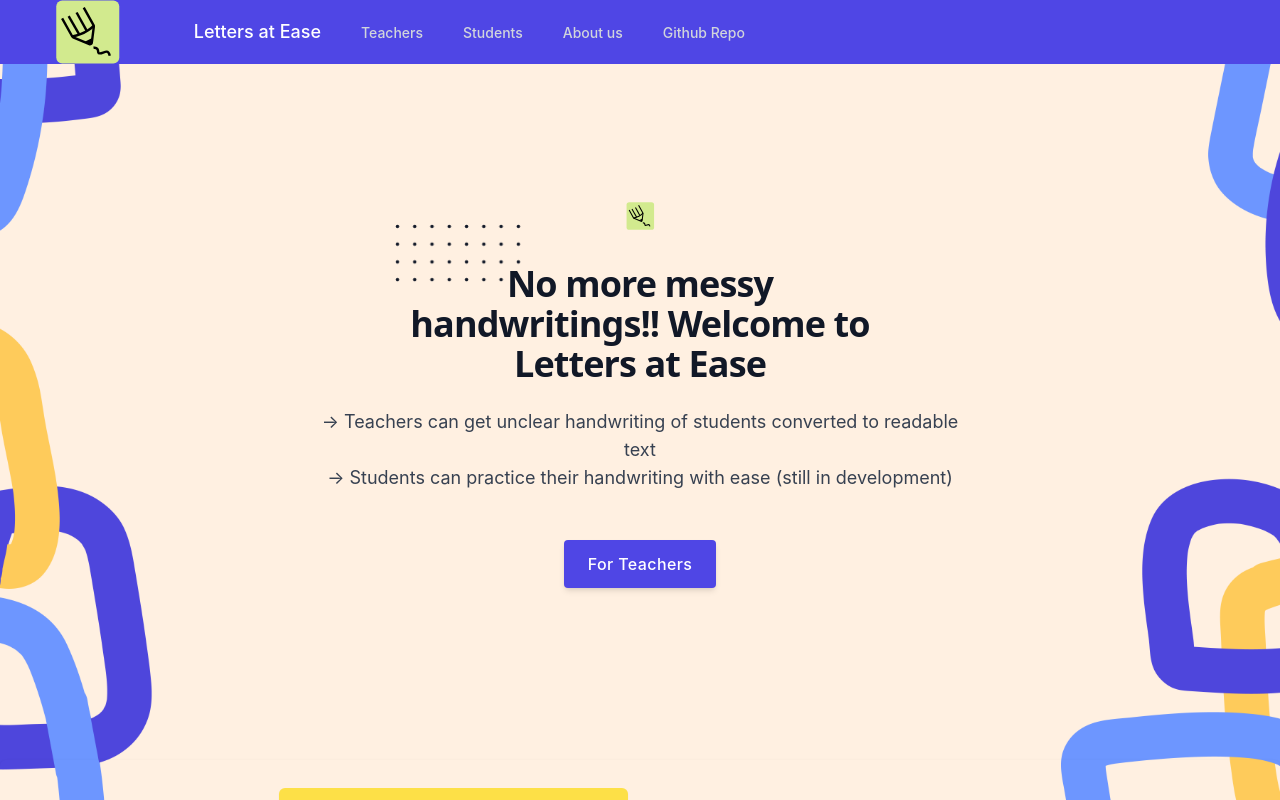
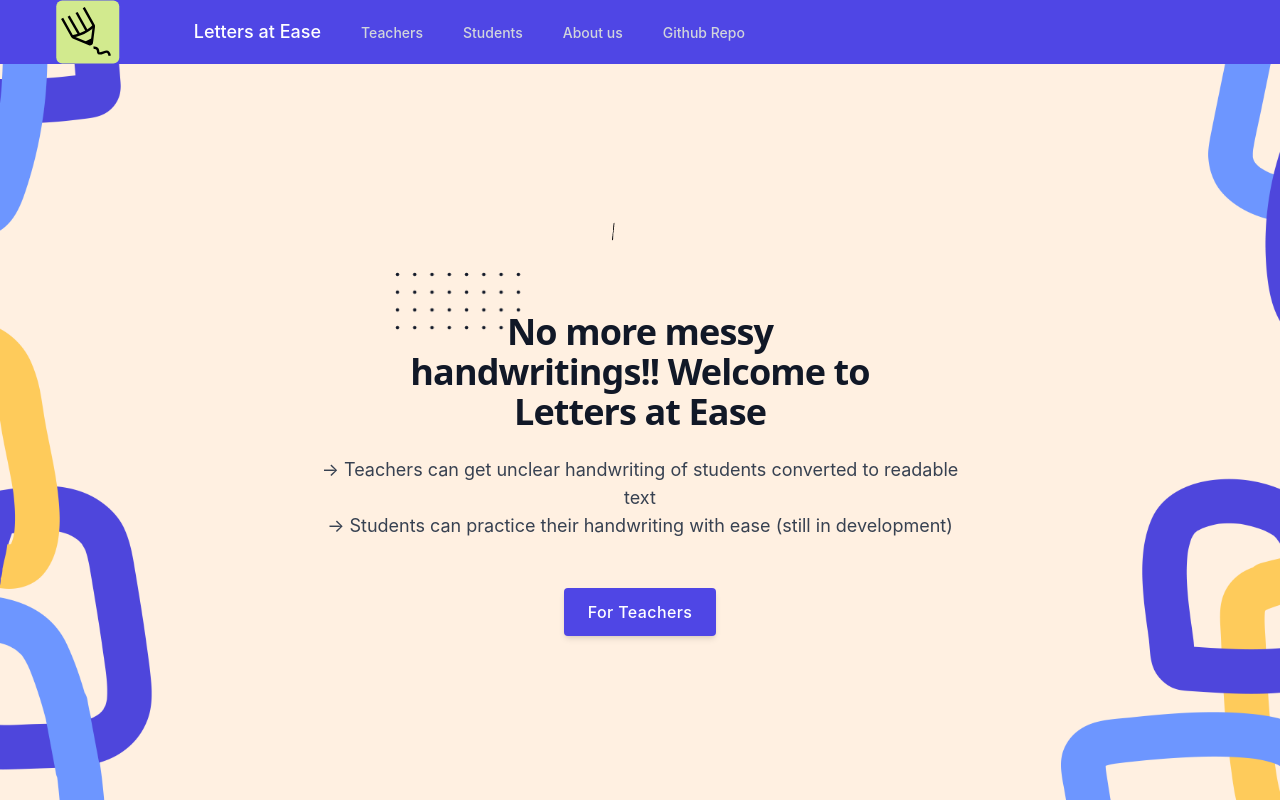
Before and after one commit to SafeTorpedo/Teachers-Hack-2, a React (Create React App) app: page / in a window 1280 px wide. Shown: the top 800 px of the page. Built offline with nearby package versions, Linux system fonts and the light colour scheme.

Commit message:
Changed logo inside hero component

```diff
--- a/src/components/Hero.jsx
+++ b/src/components/Hero.jsx
@@ -1,4 +1,4 @@
-import logo from "../assets/logo.svg";
+import intro from "../assets/intro.gif";
 
 const Hero = () => {
     return (
@@ -6,8 +6,8 @@ const Hero = () => {
             <div className="max-w-xl sm:mx-auto lg:max-w-2xl">
                 <div className="flex flex-col mb-16 sm:text-center sm:mb-0">
                     <a href="/" className="mb-6 sm:mx-auto">
-                        <div className="flex items-center justify-center w-12 h-12 rounded-full bg-inherit">
-                            <img src={logo} alt="logo" />
+                        <div className="flex items-center justify-center w-24 h-24 rounded-full bg-inherit">
+                            <img src={intro} alt="logo" />
                         </div>
                     </a>
                     <div className="max-w-xl mb-10 md:mx-auto sm:text-center lg:max-w-2xl md:mb-12">
```
Also changed, not shown: src/assets/intro.gif (added).
